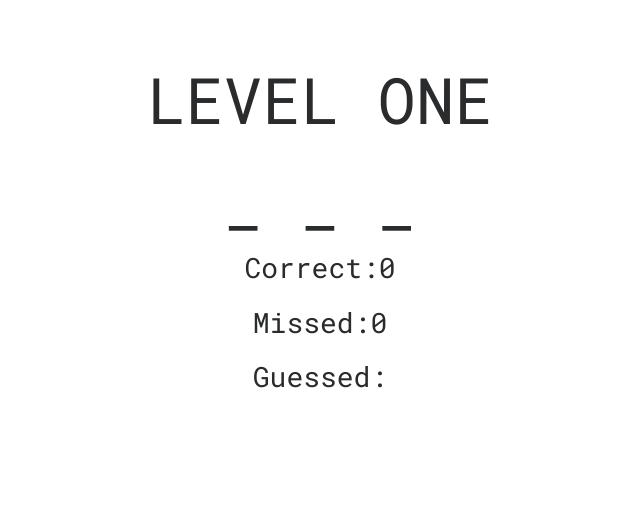
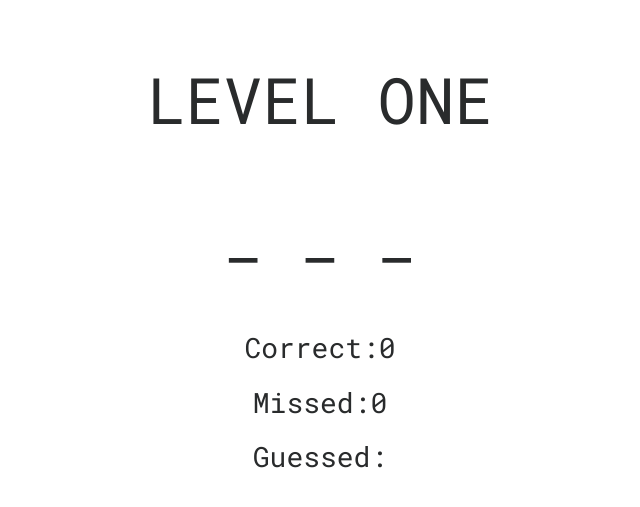
Before and after one commit to loganpowell/hangman, a PHP site: page / in a window 1280 px wide. Shown: the top 507 px of the page, without its empty margins (320-960 px from the left). Run offline with PHP 8.4, Linux system fonts and the light colour scheme.

Commit message:
adding a little more style

```diff
--- a/assets/style.css
+++ b/assets/style.css
@@ -4,6 +4,7 @@ body {
 }
 h2 {
   font-size: 4em;
+  margin-bottom: 1em;
 }
 
 .floated h3 {
```
